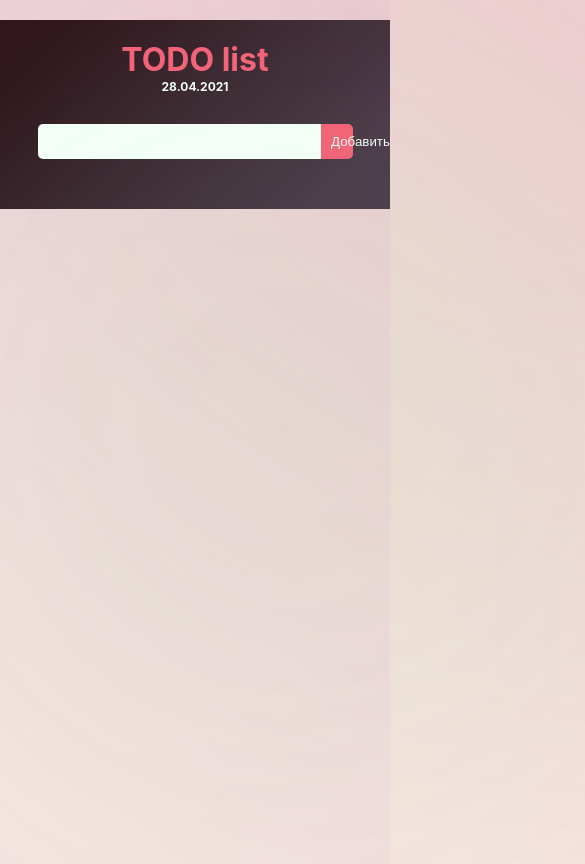
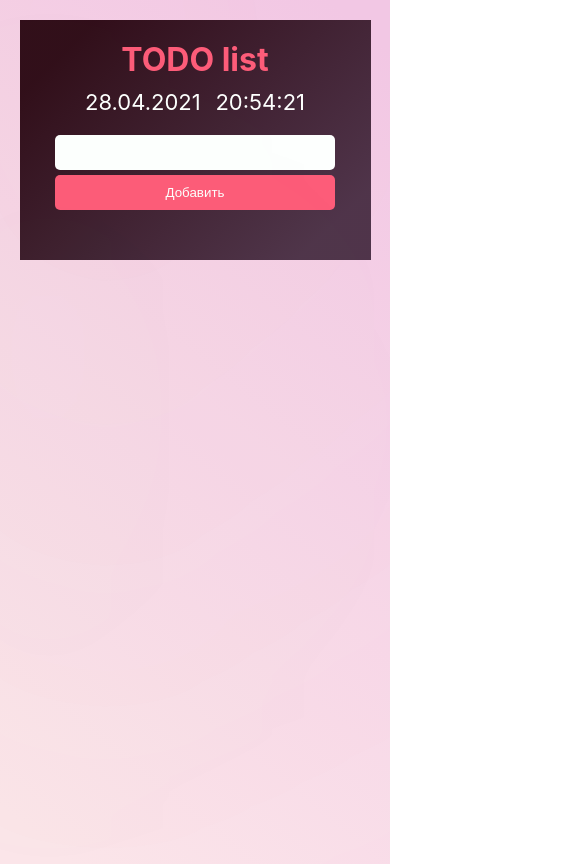
Before and after one commit to goncharenko-au/to-do, a React (Create React App) app: page / in a window 390 px wide. Shown: the top 864 px of the page, 585 px wide, since content can reach past the window. Built offline with nearby package versions, Linux system fonts and the light colour scheme.

Commit message:
правки

```diff
--- a/src/App.js
+++ b/src/App.js
@@ -1,4 +1,4 @@
-import React from "react";
+import React, { useEffect, useState } from "react";
 import './App.scss';
 import { useDispatch, useSelector } from "react-redux";
 import Post from './components/Post';
@@ -8,37 +8,77 @@ function App() {
   const dispatch = useDispatch();
   const posts = useSelector(state => state.postReducer.posts);
 
-  const [value, setValue] = React.useState("");
+  const [value, setValue] = useState("");
 
   const getPost = () => {
-    dispatch(addPost({ name: value, done: false }));
+    if (value) {
+      dispatch(addPost({ name: value, done: false }));
+    }
     setValue("");
   };
 
   const newPost = (e) => {
     setValue(e.target.value);
-  }
+  };
 
   const date = new Date();
 
-  console.log(posts);
+  const getCurMonth = () => {
+    let month = date.getMonth();
+    if (month <= 9) {
+      return `0${month + 1}`;
+    } else {
+      return month + 1;
+    }
+  };
+  const getCurDate = () => {
+    let hours = date.getHours();
+    let minutes = date.getMinutes();
+    let seconds = date.getSeconds();
+    const curHours = hours <= 9 ? `0${hours}` : hours;
+    const curMinutes = minutes <= 9 ? `0${minutes}` : minutes;
+    const curSeconds = seconds <= 9 ? `0${seconds}` : seconds;
+    return `${curHours}:${curMinutes}:${curSeconds}`
+
+  };
+
+  const currentDate = `${date.getDate()}.${getCurMonth()}.${date.getFullYear()}`;
+  const currentTime = getCurDate();
+
+
+  const [time, setTime] = useState(currentTime);
+
+  useEffect(() => {
+    setInterval(() => setTime(getCurDate()), 1000);
+  }, [setTime])
+
+
   return (
     <div className="container">
       <div className="field">
         <div className="field__inner">
           <h1 className="field__title">TODO list </h1>
-          <h2 className="field__date">{`${date.getDate()}.${"0" + (date.getMonth() + 1)}.${date.getFullYear()}`}</h2>
-          {/* <span className="field__time">{`В Україні: ${date.getHours()}:${date.getMinutes()}:${date.getSeconds()}`}</span> */}
+          <div className="field__wrap">
+            <div className="field__date">
+              {currentDate}</div>
+            <div className="field__time">
+              {currentTime}
+            </div>
+          </div>
+
           <div className="field__header">
-            <input className="field__input" value={value} onChange={newPost} />
-            <button className="field__btn" onClick={() => getPost()}>Добавить</button>
+            <input className="field__input" value={value} onChange={newPost}
+              onKeyDown={(e) => e.code === "Enter" && value !== "" ? getPost() : null} />
+            <button className="field__btn" onClick={() => getPost()}
+              onKeyDown={(e) => console.log(e)}
+            >Добавить</button>
           </div>
           {
             posts.map((item, id) => <Post id={id} key={Math.round(Math.random() * 1000)}>{item}</Post>)
           }
         </div>
       </div>
-    </div>
+    </div >
   );
 }
 
--- a/src/App.scss
+++ b/src/App.scss
@@ -20,6 +20,8 @@ body {
   background: linear-gradient(219.03deg, #f4c7ea 4.12%, #fde5ec 95.2%);
   position: relative;
   color: #fff;
+  @media (max-width: 1023px) {
+  }
   &:before {
     position: absolute;
     content: "";
@@ -32,6 +34,15 @@ body {
     left: 0;
     filter: blur(470.273px);
     z-index: -1;
+    @media (max-width: 1023px) {
+      width: 770px;
+    }
+    @media (max-width: 767px) {
+      width: 400px;
+    }
+    @media (max-width: 430px) {
+      width: 200px;
+    }
   }
   &:after {
     position: absolute;
@@ -42,6 +53,15 @@ body {
     filter: blur(315.415px);
     top: 16vh;
     left: 0;
+    @media (max-width: 1023px) {
+      width: 400px;
+    }
+    @media (max-width: 767px) {
+      width: 200px;
+    }
+    @media (max-width: 430px) {
+      width: 100px;
+    }
   }
 }
 .container {
@@ -49,6 +69,9 @@ body {
   max-width: 992px;
   margin: 0 auto;
   background-color: rosybrown;
+  @media (max-width: 1023px) {
+    max-width: 90%;
+  }
 }
 
 .field {
@@ -56,19 +79,19 @@ body {
   &__inner {
     padding: 20px;
     background: linear-gradient(136.16deg, rgba(46, 9, 22, 0.97) 12.91%, rgba(32, 10, 43, 0.69) 87.68%);
-    // box-shadow: 22.0639px 20.3667px 76.375px rgba(31, 26, 51, 0.13);
-    // border-radius: 20px;
   }
   &__title {
     text-align: center;
     color: #ff5b79;
+    margin-bottom: 10px;
   }
-  &__date {
-    text-align: center;
-    font-size: 12px;
-    margin-bottom: 30px;
+  &__wrap {
+    font-size: 22px;
+    display: flex;
+    justify-content: space-between;
+    width: 220px;
+    margin: 0 auto 20px;
   }
-
   &__header {
     max-width: 90%;
     border-radius: 5px;
@@ -80,6 +103,17 @@ body {
     width: 90%;
     border-radius: 5px 0 0 5px;
     border: none;
+    @media (max-width: 991px) {
+      width: 80%;
+    }
+    @media (max-width: 685px) {
+      width: 70%;
+    }
+    @media (max-width: 430px) {
+      width: 100%;
+      border-radius: 5px;
+      margin-bottom: 5px;
+    }
 
     // width: calc(100% - 105px);
   }
@@ -92,6 +126,18 @@ body {
     cursor: pointer;
     background-color: #ff5b79;
     color: #fff;
+    @media (max-width: 991px) {
+      width: 20%;
+      padding-right: 20px;
+      padding-left: 20px;
+    }
+    @media (max-width: 685px) {
+      width: 30%;
+    }
+    @media (max-width: 430px) {
+      width: 100%;
+      border-radius: 5px;
+    }
   }
   &__block {
     max-width: 90%;
--- a/src/components/Post.jsx
+++ b/src/components/Post.jsx
@@ -7,19 +7,13 @@ import { deletePost } from './../action/index';
 
 export default function Post(props) {
     const dispatch = useDispatch();
-    const done = useSelector(state => state.postReducer.posts);
-    // const posts = useSelector(state => state.postReducer.posts);
-
 
     const changeDone = () => {
         dispatch(updateDone(props));
-        console.log("D")
     }
-
 
     const deleteMyPost = () => {
         dispatch(deletePost(props.id));
-        console.log("delete")
     };
 
     return (
@@ -29,6 +23,7 @@ export default function Post(props) {
                     {props.children.name}
                 </div>
                 <div className="field__block-buttons">
+                    {/* <span></span> */}
                     <ButtonDone className="field__block-btn btn-done"
                         onDone={changeDone}
                     />
@@ -36,8 +31,6 @@ export default function Post(props) {
                         onDelete={deleteMyPost}
                     />
                 </div>
-
-
             </div>
         </div >
     )
```
